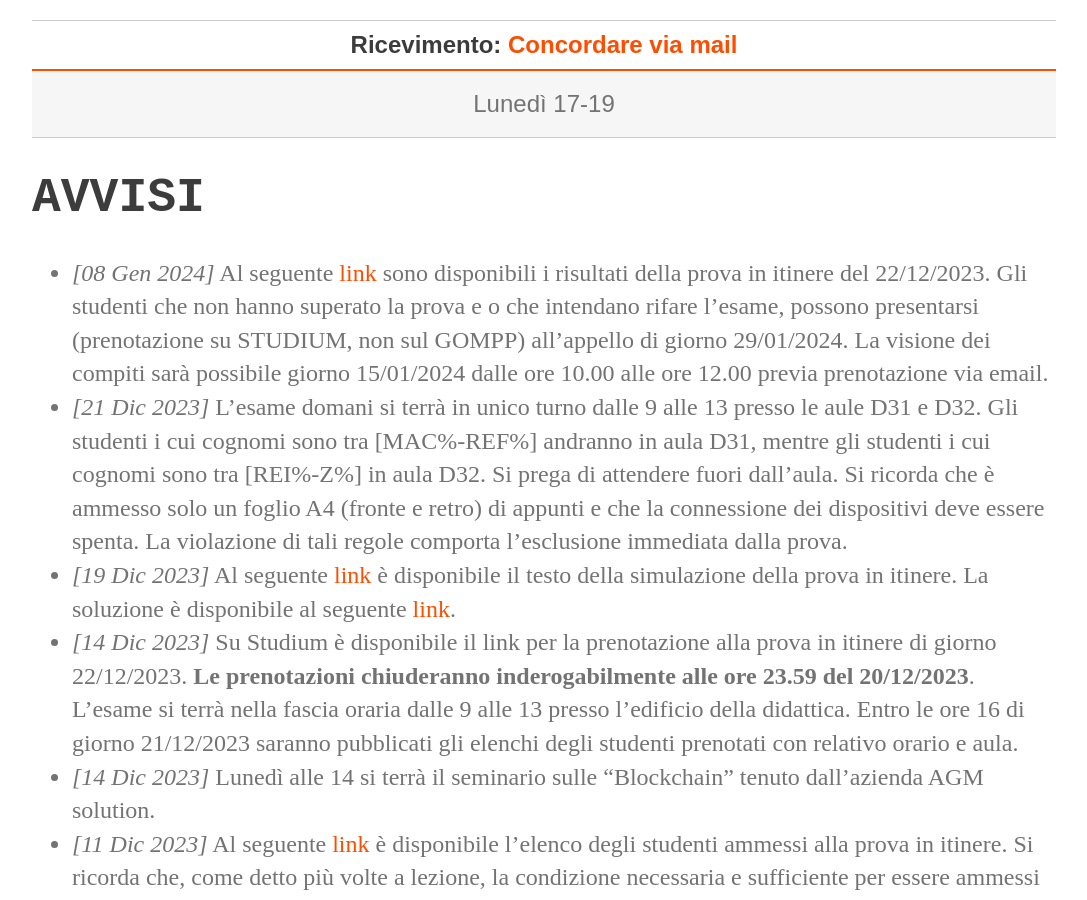
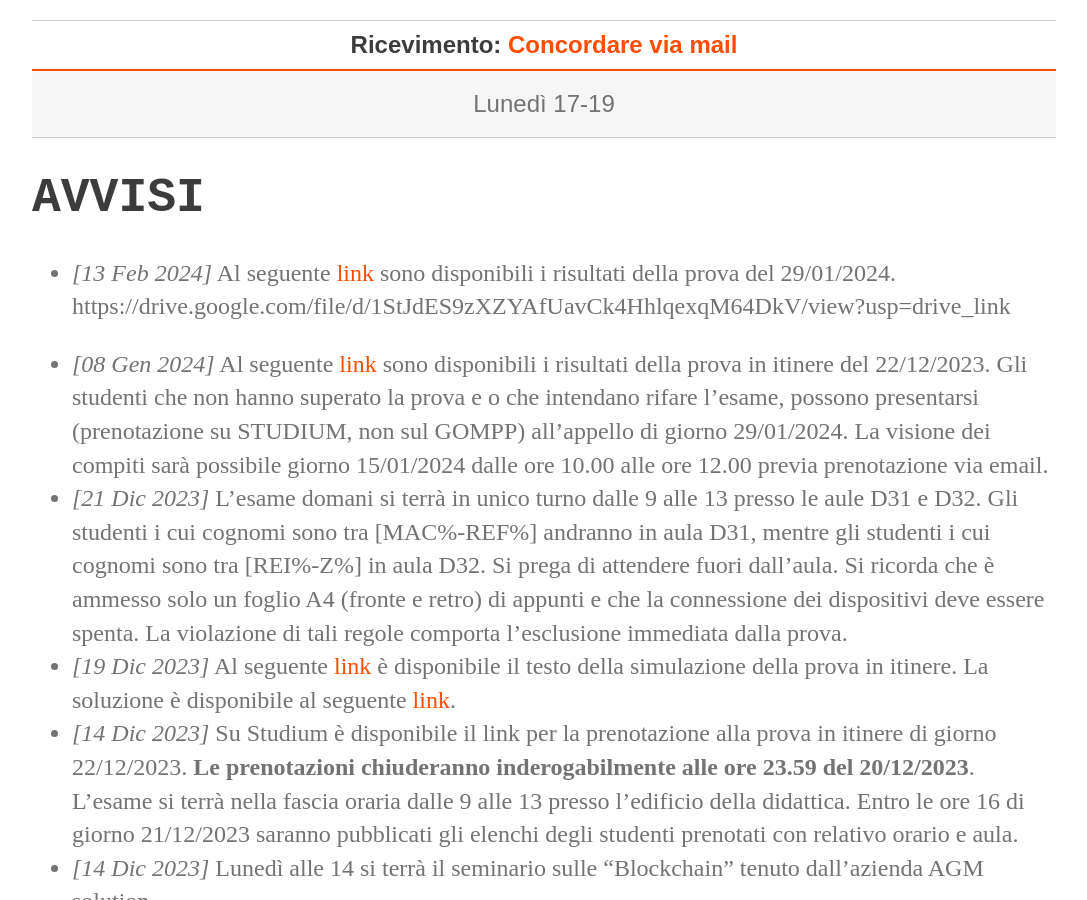
Before and after one commit to perceivelab/database-course, a Jekyll site: the page built from index.md, in a window 1280 px wide and 900 px high, scrolled down 440 px. Shown: the whole window, without its empty margins (96-1183 px from the left). Built offline with Jekyll 4.4.1, drawn with Linux system fonts in a browser that asks for light colours.

Commit message:
Update index.md

```diff
--- a/index.md
+++ b/index.md
@@ -20,6 +20,10 @@ layout: default
 
 
 # AVVISI
+
+- *[13 Feb 2024]* Al seguente [link](https://drive.google.com/file/d/1StJdES9zXZYAfUavCk4HhlqexqM64DkV/view?usp=sharing) sono disponibili i risultati della prova del 29/01/2024.
+https://drive.google.com/file/d/1StJdES9zXZYAfUavCk4HhlqexqM64DkV/view?usp=drive_link
+
 - *[08 Gen 2024]* Al seguente [link](https://drive.google.com/file/d/14XDf1dFMzfGNVS6B2uxRpRVSjs1drqkP/view?usp=sharing) sono disponibili i risultati della prova in itinere del 22/12/2023. Gli studenti che non hanno superato la prova e o che intendano rifare l'esame, possono presentarsi (prenotazione su STUDIUM, non sul GOMPP) all'appello di giorno 29/01/2024. La visione dei compiti sarà possibile giorno 15/01/2024 dalle ore 10.00 alle ore 12.00 previa prenotazione via email.
 - *[21 Dic 2023]* L'esame domani si terrà in unico turno dalle 9 alle 13 presso le aule D31 e D32.  Gli studenti i cui cognomi sono tra [MAC%-REF%] andranno in aula D31, mentre gli studenti i cui cognomi sono tra [REI%-Z%] in aula D32. Si prega di attendere fuori dall'aula. Si ricorda che è ammesso solo un foglio A4 (fronte e retro) di appunti e che la connessione dei dispositivi deve essere spenta. La violazione di tali regole comporta l'esclusione immediata dalla prova.
 - *[19 Dic 2023]* Al seguente [link](https://drive.google.com/file/d/1PuiKn2b6IRGKK8T7URO1-Yb5wtyxje2d/view?usp=drive_link) è disponibile il testo della simulazione della prova in itinere. La soluzione è disponibile al seguente [link](https://drive.google.com/file/d/1ama2kyBFYHLhxlq0atALJ2DExQFSHYKg/view?usp=sharing).
```
